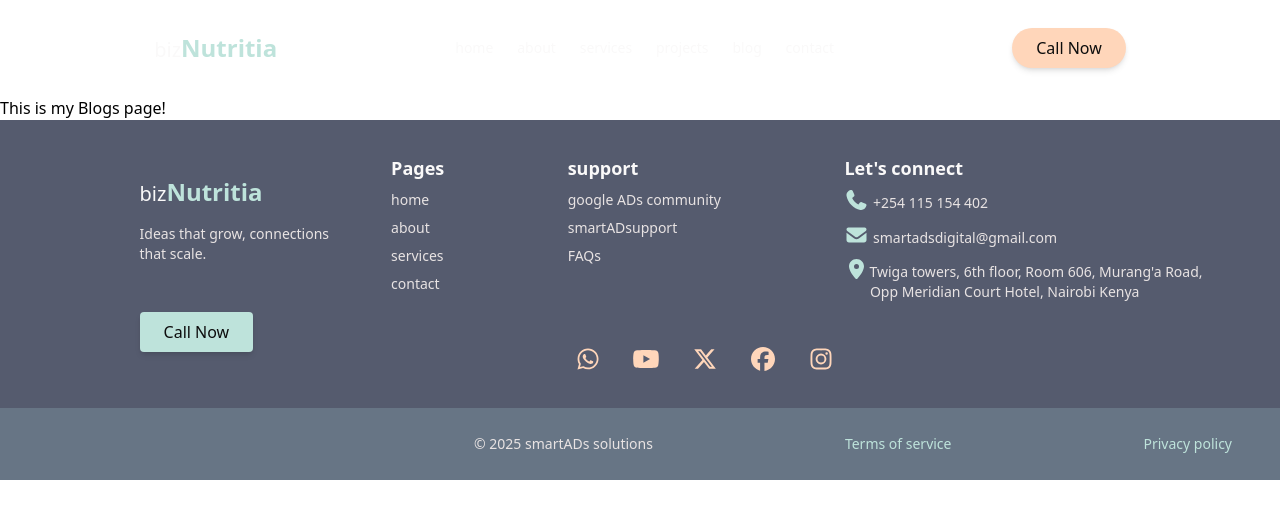
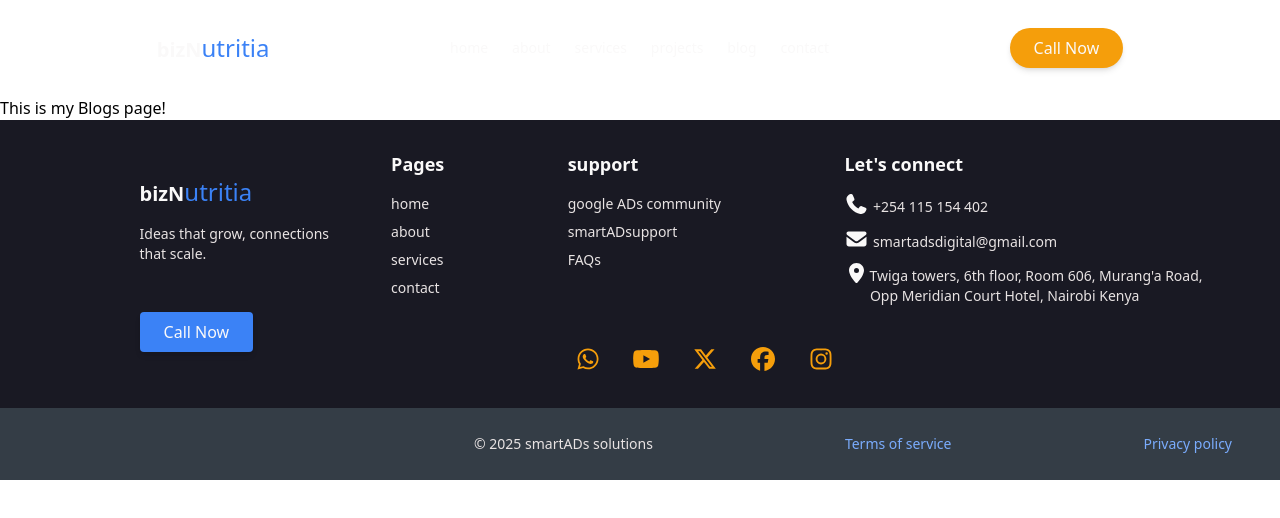
Before and after one commit to SmartMinds1/Portfolio, a React (Vite) app: page /blog in a window 1280 px wide. Shown: the top 518 px of the page. Built offline with nearby package versions, Linux system fonts and the light colour scheme.

Commit message:
Fully modified all my colors for an appealing UI

```diff
--- a/src/components/Footer.jsx
+++ b/src/components/Footer.jsx
@@ -10,9 +10,9 @@ const Footer = ()=> {
         <div className="flex flex-row items-center justify-evenly w-full h-4/5">
             {/* logo div */}
             <div className="w-1/4 h-full flex flex-col items-start justify-center pl-26">
-            <p className="text-background text-xl">biz<span className="text-accent text-2xl font-bold">Nutritia</span></p>
+            <p className="text-background text-xl font-bold">bizN<span className="text-accent text-2xl font-light">utritia</span></p>
               <p className="w-full text-md text-bg-dark text-sm mt-4">Ideas that grow, connections that scale.</p>
-              <button className="btn-primary text-text bg-accent">Call Now</button>
+              <button className="btn-primary text-background bg-accent">Call Now</button>
             </div>
            {/* links div */}
             <div className="w-2/3 h-full flex flex-col justify-evenly">
@@ -39,9 +39,9 @@ const Footer = ()=> {
                     <div  className="footerList">
                         <p className="font-bold text-lg">Let's connect</p>
                         <ul className="footerList gap-3 w-100 text-bg-dark">
-                            <li><FontAwesomeIcon icon={faPhone} className="text-xl text-accent" /> +254 115 154 402  </li>
-                            <li><FontAwesomeIcon icon={faEnvelope} className="text-xl text-accent" /> smartadsdigital@gmail.com  </li>
-                            <li><FontAwesomeIcon icon={faLocationDot} className="text-xl text-accent" />Twiga towers, 6th floor, Room 606, Murang'a Road, <br /> &nbsp;&nbsp;&nbsp;&nbsp;&nbsp;&nbsp; Opp Meridian Court Hotel, Nairobi Kenya  </li>
+                            <li><FontAwesomeIcon icon={faPhone} className="text-xl text-background" /> +254 115 154 402  </li>
+                            <li><FontAwesomeIcon icon={faEnvelope} className="text-xl text-background" /> smartadsdigital@gmail.com  </li>
+                            <li><FontAwesomeIcon icon={faLocationDot} className="text-xl text-background" />Twiga towers, 6th floor, Room 606, Murang'a Road, <br /> &nbsp;&nbsp;&nbsp;&nbsp;&nbsp;&nbsp; Opp Meridian Court Hotel, Nairobi Kenya  </li>
                         </ul>
                     </div>
 
@@ -57,8 +57,8 @@ const Footer = ()=> {
         {/* footer copyright */}
         <div className="flex flex-row items-center justify-end gap-[15vw] pr-4 w-full h-1/5 bg-[#c7fffc28] text-bg-dark text-sm">
             <p>&copy; 2025 smartADs solutions</p>
-            <p className="text-accent">Terms of service</p>
-            <p className="text-accent mr-8">Privacy policy</p>
+            <p className="text-[#7aacfd]">Terms of service</p>
+            <p className="text-[#7aacfd] mr-8">Privacy policy</p>
         </div>
        </div>
     )
--- a/src/components/Header.jsx
+++ b/src/components/Header.jsx
@@ -5,7 +5,7 @@ import { Link } from "react-router-dom";
 const Header = ()=> {
     return(
        <div className="w-full h-24 bg-transparent flex flex-row items-center justify-evenly">
-            <p className="text-background text-xl">biz<span className="text-accent text-2xl font-bold">Nutritia</span></p>
+            <p className="text-background text-xl font-bold">bizN<span className="text-accent text-2xl font-light">utritia</span></p>
             <ul className="flex flex-row items-center justify-evenly w-1/3 h-12 text-background text-sm">
                 <li> <Link to="/">home</Link> </li>
                 <li> <Link to="about">about</Link></li>
@@ -14,7 +14,7 @@ const Header = ()=> {
                 <li> <Link to="blog">blog</Link></li>
                 <li> <Link to="contact">contact</Link></li>
             </ul>
-            <button className="btn-primary text-text bg-soft-alert m-0 rounded-3xl">Call Now</button>
+            <button className="btn-primary text-background bg-soft-alert m-0 rounded-3xl">Call Now</button>
        </div>
     )
 }
--- a/src/index.css
+++ b/src/index.css
@@ -1,18 +1,27 @@
 @import "tailwindcss";
 
 @theme{
-  --color-primary: #555B6E;
+  --color-primary: #191923;
+  --color-secondary: #3B82F6;
+  --color-accent:#3B82F6;
+  --color-background:hsl(0,9%,98%);
+
+  --color-soft-alert: #F59E0B;
+  --color-text:hsl(0,0%,5%);
+  --color-text-muted:hsl(0,0%,40%);
+
+/*   --color-primary: #555B6E;
   --color-secondary: #89B0AE;
   --color-accent:#BEE3DB;
   --color-background:hsl(0,9%,98%);
 
   --color-soft-alert:#FFD6BA;
   --color-text:hsl(0,0%,5%);
-  --color-text-muted:hsl(0,0%,40%);
+  --color-text-muted:hsl(0,0%,40%); */
 
 
 
-/*   Dark base: #191923 Accent blue: #3B82F6 Neutral light: #FAF9F9 Highlight warm: #F59E0B */
+ /*  Dark base:  Accent blue: #3B82F6 Neutral light: #FAF9F9 Highlight warm: #F59E0B */
 
 
  /* some minor color shades */
@@ -40,7 +49,7 @@
   }
 
   .btn-primary {
-    @apply px-6 py-2 bg-soft-alert rounded-sm cursor-pointer text-text font-medium shadow-md mt-[3rem] hover:bg-accent hover:shadow-lg transition duration-400 ease-in-out;
+    @apply px-6 py-2 bg-soft-alert rounded-sm cursor-pointer text-background font-medium shadow-md mt-[3rem] hover:bg-accent hover:shadow-lg transition duration-400 ease-in-out;
   }
 
 
@@ -56,7 +65,7 @@
 
   /* Footer list settings */
   .footerList{
-    @apply flex flex-col items-start justify-evenly w-fit h-fit gap-2 text-background text-sm;
+    @apply flex flex-col items-start justify-evenly w-fit h-fit gap-4 text-background text-sm;
   }
 
 
--- a/src/pages/About.jsx
+++ b/src/pages/About.jsx
@@ -12,7 +12,7 @@ const About = () => {
             <div className="w-full h-[60vh] bg-primary flex flex-col items-center justify-between">
                 <Header/>
                 <div className="w-full h-fit flex flex-row items-center justify-center flex-wrap mb-32">
-                    <p className="h-full w-1/3 font-bold text-3xl text-background flex flex-row items-center justify-center gap-2">| Get to know <span className="headerSpan text-accent"> about us </span></p>
+                    <p className="h-full w-1/3 font-bold text-3xl text-background flex flex-row items-center justify-center gap-2">| Get to know <span className="headerSpan text-soft-alert"> about us </span></p>
                     <p className="h-full w-1/3 text-left flex items-center text-background brightness-90">Our results are measured in your success—real growth, higher traffic, and more customers backed by proven numbers!</p>
                 </div>
             </div>
--- a/src/pages/Contact.jsx
+++ b/src/pages/Contact.jsx
@@ -13,14 +13,14 @@ const Contact = ()=> {
 
             {/* CONTACT HEAD */}
             <div className="w-full h-24 bg-background flex flex-row items-center justify-evenly">
-                <p className="text-text text-xl">biz<span className="text-secondary text-2xl font-bold">Nutritia</span></p>
+                <p className="text-primary text-xl font-bold">bizN<span className="text-secondary text-2xl font-light">utritia</span></p>
                 <ul className="flex flex-row items-center justify-evenly w-1/3 h-12 text-text text-sm">
                     <li> <Link to="/">home</Link> </li>
                     <li> <Link to="about">about</Link></li>
                     <li> <Link to="services">services</Link></li>
                     <li> <Link to="contact">contact</Link></li>
                 </ul>
-                <button className="btn-primary text-text bg-soft-alert m-0 rounded-3xl">Call Now</button>
+                <button className="btn-primary text-background bg-soft-alert m-0 rounded-3xl">Call Now</button>
             </div>
 
             {/* SECTION 1 */}
@@ -59,7 +59,7 @@ const Contact = ()=> {
             {/* SECTION 2 */}
             <div className="h-[95vh] w-full bg-primary">
                 <div className="w-full h-30">
-                    <p className="header text-left pl-[8vw] pt-12 text-background">| Send us <span className="headerSpan text-accent">a message </span></p>
+                    <p className="header text-left pl-[8vw] pt-12 text-background">| Send us <span className="headerSpan text-soft-alert">a message </span></p>
                 </div>
 
                 {/* chart Form Box */}
@@ -88,13 +88,13 @@ const Contact = ()=> {
                               placeholder="Your message"
                             />
 
-                            <button className="btn-primary text-text bg-accent mt-4 w-40">send now</button>
+                            <button className="btn-primary text-background bg-accent mt-4 w-40">send now</button>
                         </div>
 
                       {/* Form caption */}
                         <div className="w-1/3 h-[70vh] flex flex-col items-center justify-evenly">
-                               <div class="w-64 h-64 rounded-[60%_40%_30%_70%_/_60%_30%_70%_40%] bg-[url('/CasualConversation.webp')] bg-cover bg-[center] bg-no-repeat bg-accent animate-pulse"></div>
-                               <p className=" w-2/3 text-center text-bg-dark">Fill out the form, and I’ll get back to you within<span className="text-soft-alert font-bold text-xl"> 24 hours.</span> </p>
+                               <div class="w-64 h-64 rounded-[60%_40%_30%_70%_/_60%_30%_70%_40%] bg-[url('/CasualConversation.webp')] bg-cover bg-[center] bg-no-repeat bg-soft-alert"></div>
+                               <p className=" w-2/3 text-center text-bg-dark">Fill out the form, and I’ll get back to you within<span className="text-secondary font-bold text-xl"> 24 hours.</span> </p>
                         </div>
                 </div>
             </div>
--- a/src/pages/Home.jsx
+++ b/src/pages/Home.jsx
@@ -47,7 +47,7 @@ const Home = () => {
                                 <div className="w-fit h-[85vh] flex flex-col items-start pl-16 pt-16 justify-start">
                                     <p className="text-6xl w-[50vw] text-background">
                                         Your best partner in every business <br />
-                                        solution <span className="text-4xl text-accent ">Grow with us!</span>
+                                        solution <span className="text-4xl text-soft-alert">Grow with us!</span>
                                     </p>
                                     <button className="btn-primary mt-10 bg-secondary text-background cursor-pointer">View more <FontAwesomeIcon icon={faArrowRightLong} className="translate-y-0.5"/></button>
                                 </div>
--- a/src/pages/Services.jsx
+++ b/src/pages/Services.jsx
@@ -14,14 +14,14 @@ const Services = () => {
 
                    <div className="w-1/2 h-3/5">
                         <div className=" pl-4 border-l-1 border-background w-110">
-                             <p className="h-full text-5xl text-background">Services Designed to Build & <span className=" text-accent headerSpan"> Grow Your Business </span></p>
+                             <p className="h-full text-5xl text-background">Services Designed to Build & <span className=" text-soft-alert headerSpan"> Grow Your Business </span></p>
                         </div>
                         <br /><br /><br />
                         <p className="text-sm text-bg-dark">Creating a powerful online presence by providing everything you need to succeed!</p>
                    </div>
 
                    <div className=" w-1/3 h-full flex flex-row items-center justify-center">
-                      <div className="w-58 h-80 bg-accent shadow-2xl rotate-30 rounded-2xl">
+                      <div className="w-58 h-80 bg-background shadow-2xl rotate-30 rounded-2xl">
                          <div className="w-58 h-80 bg-[#89b0aed8] -rotate-30 -translate-x-18 rounded-2xl shadow-2xl p-4">
                             <ul className="flex flex-col items-start justify-evenly h-full text-xl  list-disc p-4">
                                 <li className="text-background">Web Development</li>
```
